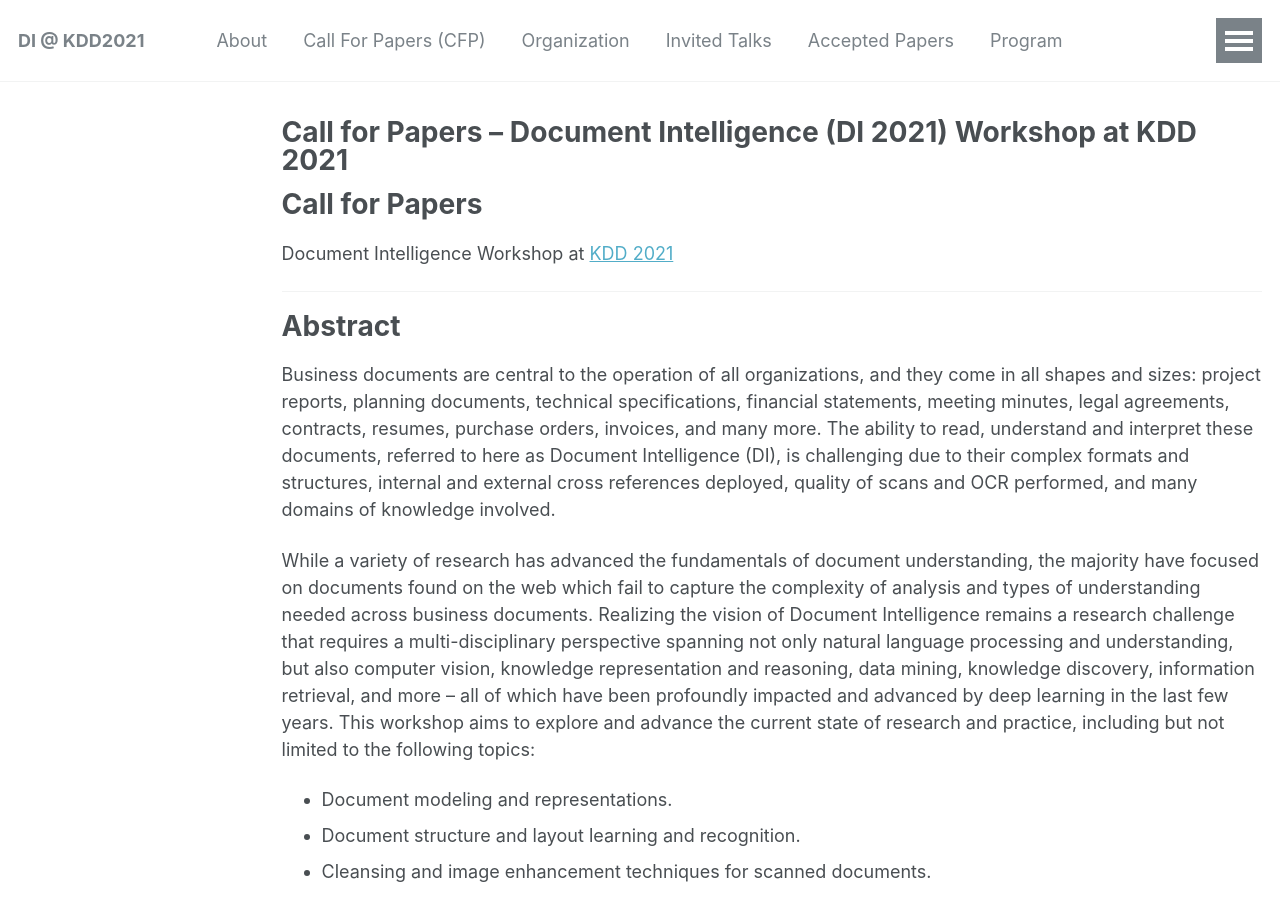
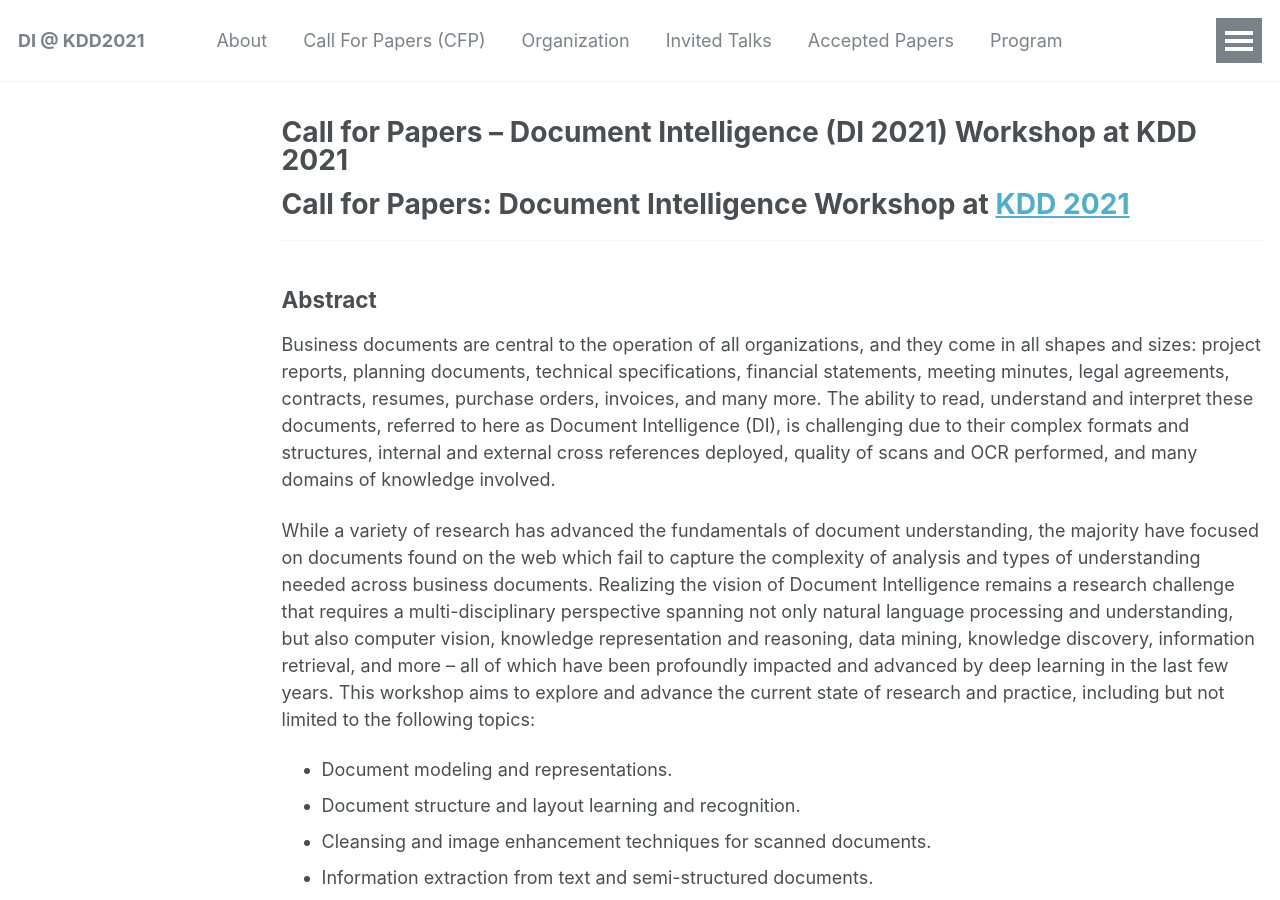
Before and after one commit to document-intelligence/DI-2022, a Jekyll site: the page built from _pages/cfp.md, in a window 1280 px wide and 900 px high. Built offline with Jekyll 4.4.1, drawn with Linux system fonts in a browser that asks for light colours.

Commit message:
Update cfp.md

```diff
--- a/_pages/cfp.md
+++ b/_pages/cfp.md
@@ -6,12 +6,11 @@ author_profile: true
 sitemap: false
 ---
 
-# Call for Papers
-Document Intelligence Workshop at [KDD 2021](https://www.kdd.org/kdd2021/)
+# Call for Papers: Document Intelligence Workshop at [KDD 2021](https://www.kdd.org/kdd2021/)
 
 ------
 
-# Abstract
+## Abstract
 
 Business documents are central to the operation of all organizations, and they
 come in all shapes and sizes: project reports, planning documents, technical
@@ -59,13 +58,13 @@ Document Intelligence.
 
 ------
 
-# Workshop Website
+## Workshop Website
 
 [https://aka.ms/di-2021](https://aka.ms/di-2021)
 
 ------
 
-# Submissions
+## Submissions
 
 We are soliciting submissions of short papers in PDF format and formatted according to the new Standard ACM Conference Proceedings Template. Submissions are limited to four (4) pages, not including references. Submissions that do not meet the formatting requirements will be rejected without review.
 Submissions can be original research contributions, or abstracts of papers previously submitted to top-tier venues, but not currently under review in other venues and not yet published. The research contributions may discuss technical challenges of reading and interpreting business documents and present research results.
@@ -73,13 +72,13 @@ The review process is double-blind. The submitted contributions will be peer-rev
 
 ------
 
-# Submission URL
+## Submission URL
 
 Microsoft Research CMT: [https://cmt3.research.microsoft.com/DI2021](https://cmt3.research.microsoft.com/DI2021)
 
 ------
 
-# Important Dates
+## Important Dates
 
 - Paper Submission Deadline: May 10, 2021.
 - Paper Notification Date: June 10, 2021
@@ -87,13 +86,13 @@ Microsoft Research CMT: [https://cmt3.research.microsoft.com/DI2021](https://cmt
 
 ------
 
-# Contact Information:
+## Contact Information:
 
 Email: document-intelligence@outlook.com
 
 ------
 
-# Workshop Organizing Committee
+## Workshop Organizing Committee
 
 - Douglas Burdick (IBM Research)
 - Dave Lewis (Reveal-Brainspace)
@@ -103,6 +102,6 @@ Email: document-intelligence@outlook.com
 
 ------
 
-# Program Committee Chair
+## Program Committee Chair
 
 Benjamin Han (Microsoft Azure Cognitive Services)
```
